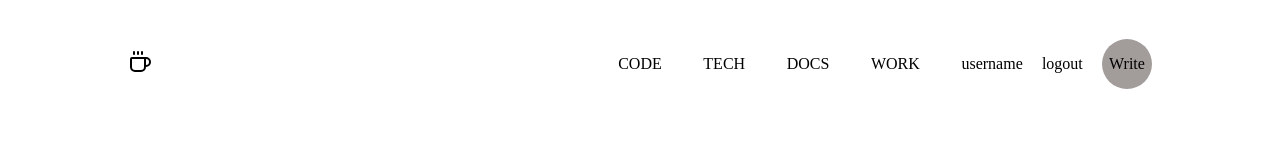
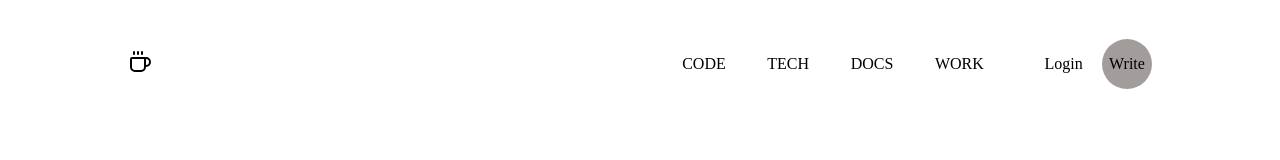
Before and after one commit to arondiaz/react-blog-mysql, a React (Vite) app in the folder frontend/: page / in a window 1280 px wide. Shown: the top 160 px of the page. Built offline with nearby package versions, Linux system fonts and the light colour scheme.

Commit message:
implemented session on frontend

```diff
--- a/frontend/src/components/Navbar.jsx
+++ b/frontend/src/components/Navbar.jsx
@@ -1,7 +1,20 @@
 import { Coffee } from "lucide-react";
-import { Link } from "react-router-dom";
+import { useContext } from "react";
+import { Link, useNavigate } from "react-router-dom";
+import AuthContext from "../context/authContext";
 
 const Navbar = () => {
+  const { logout, currentUser } = useContext(AuthContext);
+  const navigate = useNavigate();
+
+  const handleLogout = async () => {
+    try {
+      const response = await logout();
+      response === undefined ? alert("Error") : navigate("/");
+    } catch (error) {
+      console.log(error);
+    }
+  };
   return (
     <div className="navbar">
       <div className="container">
@@ -25,8 +38,8 @@ const Navbar = () => {
             <h6>WORK</h6>
           </Link>
 
-          <span>username</span>
-          <span>logout</span>
+          <span>{currentUser?.username}</span>
+          {currentUser ? <span onClick={handleLogout}>Logout</span> : <span><Link to={"/login"}>Login</Link></span>}
           <span className="write">
             <Link className="link" to={"/write"}>
               Write
```
